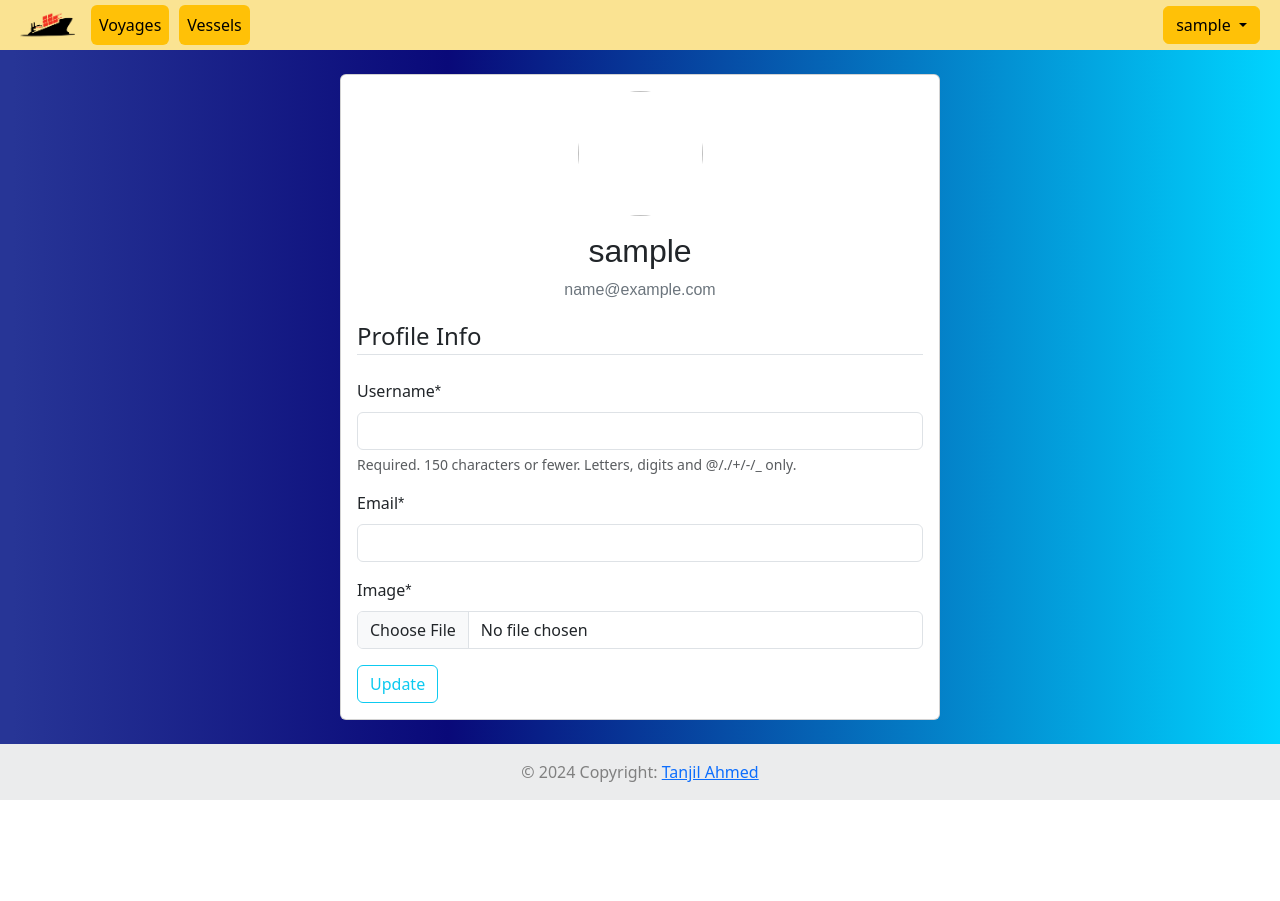
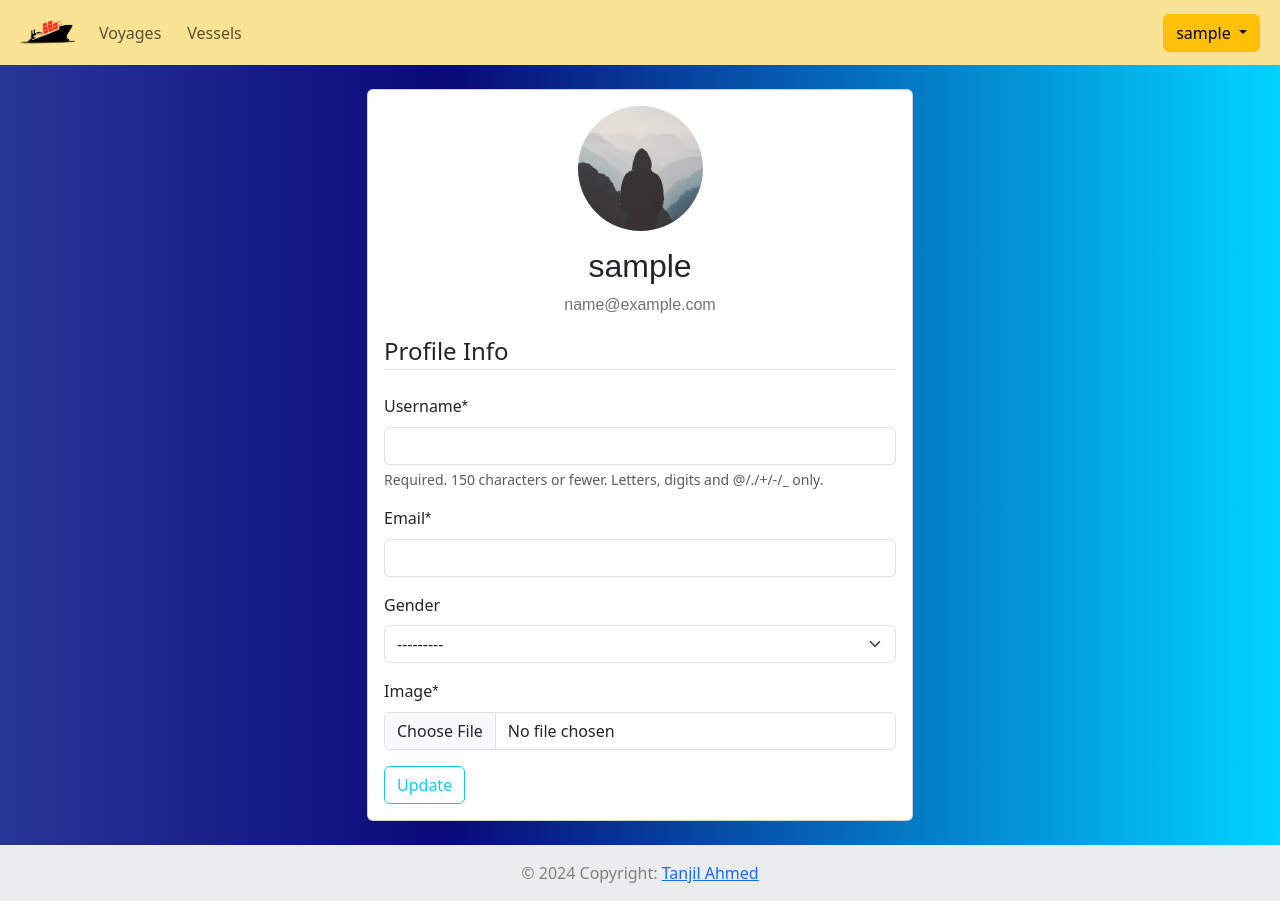
Before and after one commit to tanjil-dev/VesselTracker, a Django app: page /profile/ in a window 1280 px wide. Before the commit the page ends 800 px from the top, so only its background shows below. Run offline with Django 3.2, Linux system fonts and the light colour scheme; the visitor is signed in with stand-in values (Sample User, id 1); some libraries are stand-ins or nearby versions.

Commit message:
post signal for profile

```diff
--- a/static/css/style.css
+++ b/static/css/style.css
@@ -9,19 +9,19 @@
     font-family: 'Montserrat', sans-serif;
 
 }
+nav.navbar.navbar-expand-lg.navbar-light{
+padding: 0px;
+margin:0px;
+}
 .nav-link{
     margin-right: 10px;
+    padding: 13px
 }
 .navbar-brand{
     margin-left: 20px;
 }
 .nav1{
     margin-right: 20px;
-}
-.navbar-light{
-height: 50px;
-margin:0px;
-padding:0px;
 }
 .account-img {
   height: 125px;
--- a/user/apps.py
+++ b/user/apps.py
@@ -4,3 +4,6 @@
 class UserConfig(AppConfig):
     default_auto_field = 'django.db.models.BigAutoField'
     name = 'user'
+
+    def ready(self):
+        import user.signals
--- a/user/forms.py
+++ b/user/forms.py
@@ -19,4 +19,4 @@
 class ProfileUpdateForm(forms.ModelForm):
     class Meta:
         model = Profile
-        fields = ['image']
+        fields = ['gender', 'image']
--- a/user/models.py
+++ b/user/models.py
@@ -21,7 +21,7 @@
 class Profile(models.Model):
     user = models.OneToOneField(User, on_delete=models.CASCADE)
     image = models.ImageField(default='default.jpg', upload_to='profile_pics')
-    gender = models.CharField(max_length=6, choices=GENDER_CHOICES)
+    gender = models.CharField(max_length=6, choices=GENDER_CHOICES, blank=True, null=True)
 
 
     def __str__(self):
--- /dev/null
+++ b/user/signals.py
@@ -0,0 +1,13 @@
+from django.db.models.signals import post_save
+from django.contrib.auth.models import User
+from django.dispatch import receiver
+from user.models import Profile
+
+@receiver(post_save, sender=User)
+def create_profile(sender, instance, created, **kwargs):
+    if created:
+        Profile.objects.create(user=instance)
+
+@receiver(post_save, sender=User)
+def save_profile(sender, instance, **kwargs):
+    instance.profile.save()
--- a/user/templates/base.html
+++ b/user/templates/base.html
@@ -4,7 +4,7 @@
 <head>
     <meta charset="UTF-8">
     <meta name="viewport" content="width=device-width, initial-scale=1.0">
-    <title>ToDO</title>
+    <title>Vessel Tracker</title>
     <link rel="shortcut icon" type="image/x-icon" href="{% static 'images/logo.png' %}" style="height: 10px; weight: 10px;" />
     {% load bootstrap5 %}
     {% bootstrap_css %}
--- a/user/templates/nav.html
+++ b/user/templates/nav.html
@@ -8,10 +8,10 @@
     </button>
     <div class="navbar-collapse collapse" id="navbarNavAltMarkup">
         <div class="navbar-nav">
-            <a class="nav-item nav-link btn btn-outline-warning active my-2 my-sm-0" href="{% url 'home' %}">Voyages</a>
+            <a class="nav-item nav-link btn btn-outline-warning my-2 my-sm-0" href="{% url 'home' %}">Voyages</a>
         </div>
         <div class="navbar-nav">
-            <a class="nav-item nav-link btn btn-outline-warning active my-2 my-sm-0" href="{% url 'vessel' %}">Vessels</a>
+            <a class="nav-item nav-link btn btn-outline-warning my-2 my-sm-0" href="{% url 'vessel' %}">Vessels</a>
         </div>
         <div class="navbar-nav ms-auto nav1">
             {% if user.is_authenticated %}
--- a/user/templates/profile.html
+++ b/user/templates/profile.html
@@ -3,7 +3,7 @@
 {% block content %}
 {% load static %}
 <br>
-<div class="container-flex">
+<div class="container">
     <div class="row justify-content-center">
         <div class="col-md-6">
             <div class="card card-profile">
--- a/user/views.py
+++ b/user/views.py
@@ -69,12 +69,13 @@
                 form.save()
                 user = form.cleaned_data['username']
                 messages.success(request, 'Account registered for '+ user)
-                return redirect('home')
+                return redirect('login')
         context = {
             'form': form
         }
         return render(request, template_name=template, context=context)
 
+@login_required(login_url='login')
 def LogoutUser(request):
     if request.user.is_authenticated:
         logout(request)
```
Also changed, not shown: user/migrations/0002_alter_profile_gender.py (added).
